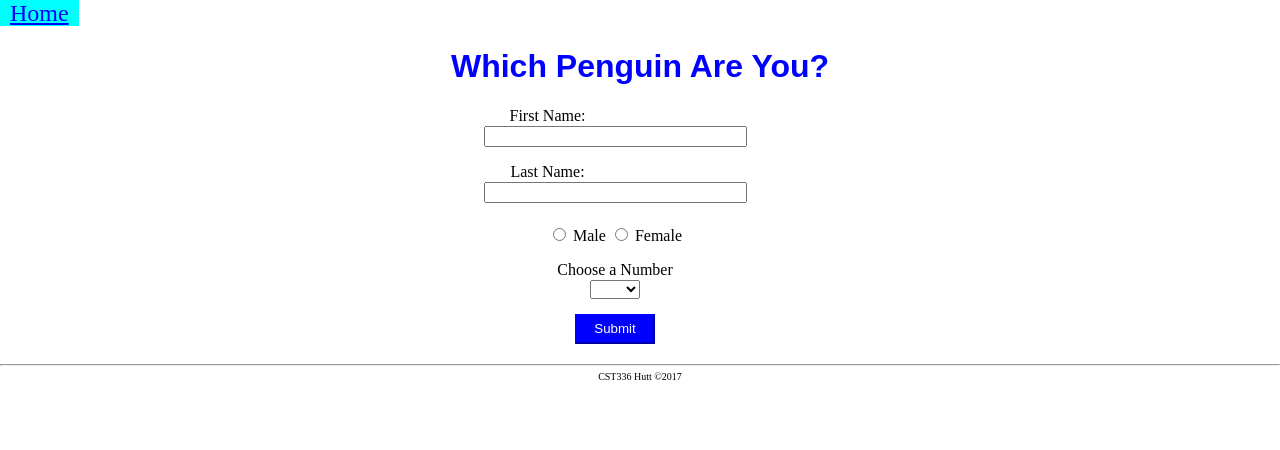
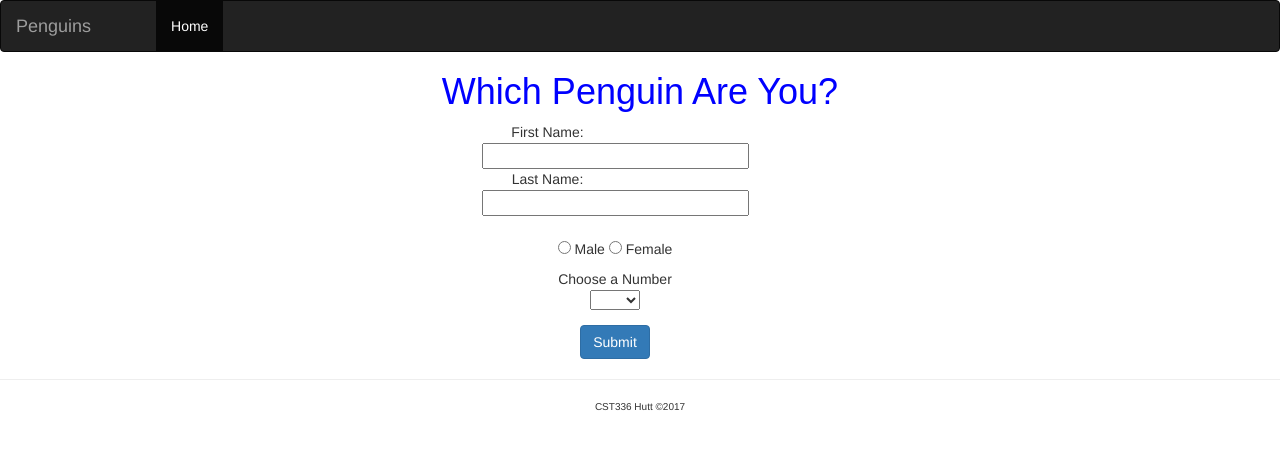
Before and after one commit to IceCube1333/cst336, a PHP site: page / in a window 1280 px wide. Shown: the top 450 px of the page. Run offline with PHP 8.4, Linux system fonts and the light colour scheme; some libraries are stand-ins or nearby versions.

Commit message:
hw4 done

```diff
--- a/hw4/css/style.css
+++ b/hw4/css/style.css
@@ -2,21 +2,6 @@ body {
     text-align: center;
     margin: 0px;
 }
-
-nav {
-    text-align: left;
-    font-size: 1.5em;
-}
-
-nav a {
-    color:blue;
-    text-decoration: underline;
-    background-color: cyan;
-    padding: 10px;
-    padding-bottom: 0px;
-
-}
-
 header {
     font-family: sans-serif;
 }
@@ -83,15 +68,6 @@ div {
     margin-bottom: 15px;
 }
 
-#submit {
-    text-align: center;
-    color:white;
-    background-color: blue;
-    border-color: blue;
-    width: 80px;
-    height: 30px;
-    margin-bottom: 15px;
-}
 
 footer {
     font-size: 10px;
--- a/hw4/index.php
+++ b/hw4/index.php
@@ -1,13 +1,21 @@
 <!DOCTYPE html>
 <html>
     <head>
+        <link rel="stylesheet" href="https://maxcdn.bootstrapcdn.com/bootstrap/3.3.7/css/bootstrap.min.css">
         <link rel="stylesheet" href="css/style.css" type="text/css" />
     </head>
 
     <body>
 
-        <nav>
-            <a href="index.php">Home</a>
+        <nav class="navbar navbar-inverse">
+          <div class="container-fluid">
+            <div class="navbar-header">
+              <a class="navbar-brand">Penguins</a>
+            </div>
+            <ul class="nav navbar-nav">
+              <li class="active"><a href="index.php">Home</a></li>
+            </ul>
+          </div>
         </nav>
 
         <header>
@@ -36,13 +44,14 @@
                 </select>
                 <br/>
                 <!--<input type="submit" value="Submit" id="submit"/>-->
-                <button id ="submit" name="submits">Submit</button>
+                <button id ="submit" name="submits" class="btn btn-primary">Submit</button>
             </div>
         </form>
 
         <div id="penguins"></div>
 
         <script src="https://ajax.googleapis.com/ajax/libs/jquery/3.2.1/jquery.min.js"></script>
+        <script src="https://maxcdn.bootstrapcdn.com/bootstrap/3.3.7/js/bootstrap.min.js"></script>
         <script src=penguins.js></script>
 
 
```
